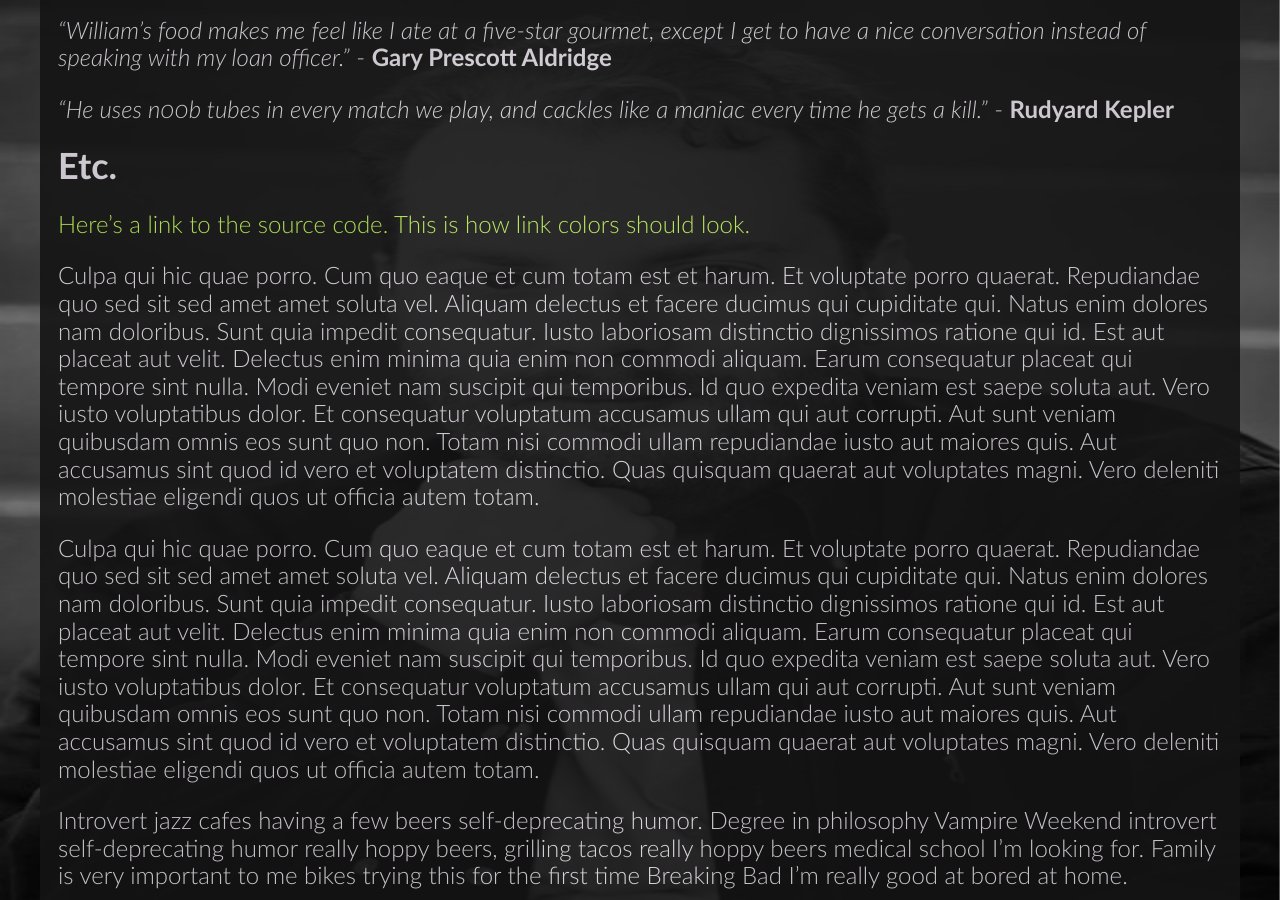
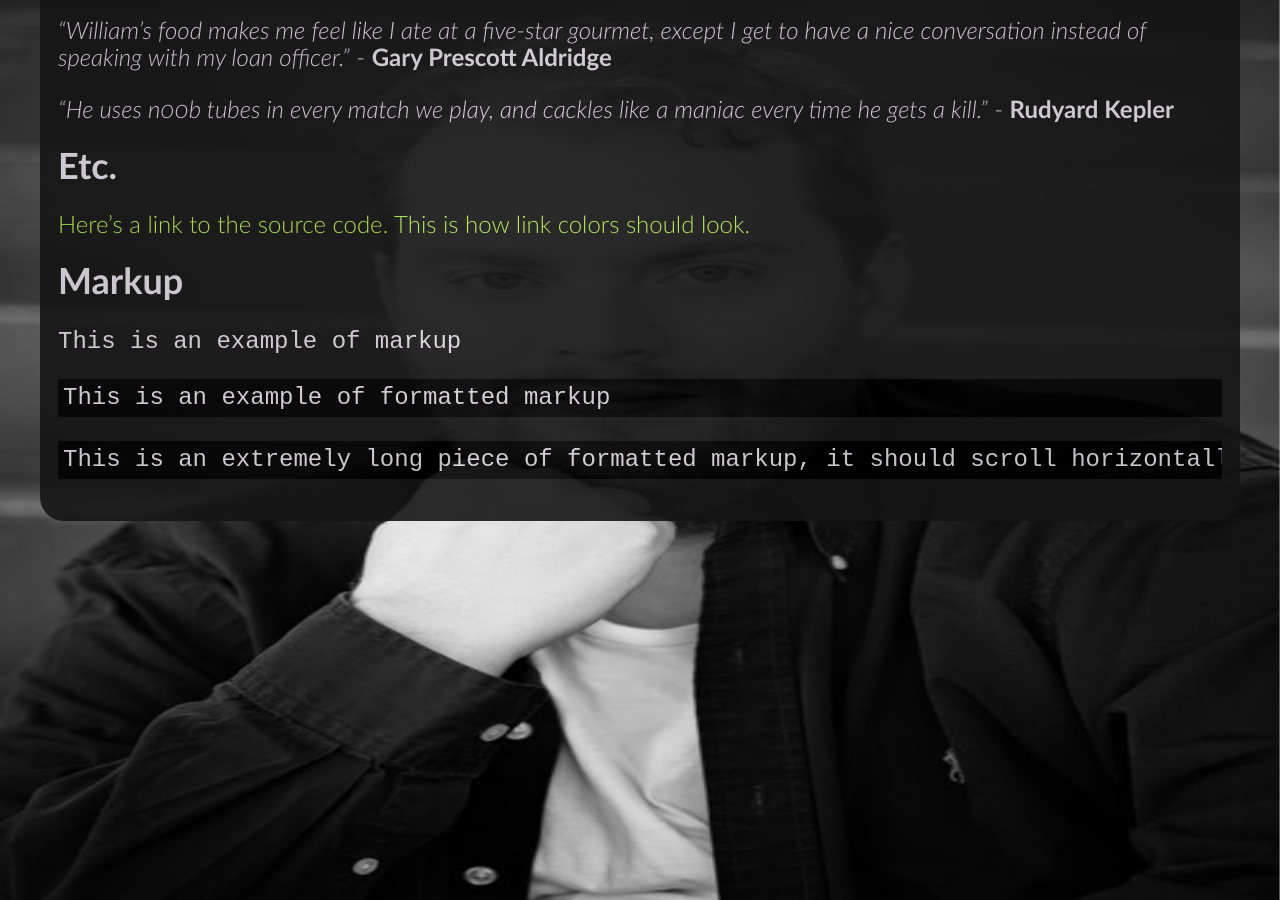
Before and after one commit to William-Nunn/William-Nunn.github.io, a Jekyll site: the page built from about.md, in a window 1280 px wide and 900 px high, scrolled down 913 px. Built offline with Jekyll 4.4.1, drawn with Linux system fonts in a browser that asks for light colours.

Commit message:
Took out some stuff from ETC

```diff
--- a/about.md
+++ b/about.md
@@ -28,11 +28,6 @@ _"He uses n00b tubes in every match we play, and cackles like a maniac every tim
 
 [Here's a link to the source code. This is how link colors should look.](https://github.com/William-Nunn/William-Nunn.github.io)
 
-Culpa qui hic quae porro. Cum quo eaque et cum totam est et harum. Et voluptate porro quaerat. Repudiandae quo sed sit sed amet amet soluta vel. Aliquam delectus et facere ducimus qui cupiditate qui. Natus enim dolores nam doloribus. Sunt quia impedit consequatur. Iusto laboriosam distinctio dignissimos ratione qui id. Est aut placeat aut velit. Delectus enim minima quia enim non commodi aliquam. Earum consequatur placeat qui tempore sint nulla. Modi eveniet nam suscipit qui temporibus. Id quo expedita veniam est saepe soluta aut. Vero iusto voluptatibus dolor. Et consequatur voluptatum accusamus ullam qui aut corrupti. Aut sunt veniam quibusdam omnis eos sunt quo non. Totam nisi commodi ullam repudiandae iusto aut maiores quis. Aut accusamus sint quod id vero et voluptatem distinctio. Quas quisquam quaerat aut voluptates magni. Vero deleniti molestiae eligendi quos ut officia autem totam.
-
-Culpa qui hic quae porro. Cum quo eaque et cum totam est et harum. Et voluptate porro quaerat. Repudiandae quo sed sit sed amet amet soluta vel. Aliquam delectus et facere ducimus qui cupiditate qui. Natus enim dolores nam doloribus. Sunt quia impedit consequatur. Iusto laboriosam distinctio dignissimos ratione qui id. Est aut placeat aut velit. Delectus enim minima quia enim non commodi aliquam. Earum consequatur placeat qui tempore sint nulla. Modi eveniet nam suscipit qui temporibus. Id quo expedita veniam est saepe soluta aut. Vero iusto voluptatibus dolor. Et consequatur voluptatum accusamus ullam qui aut corrupti. Aut sunt veniam quibusdam omnis eos sunt quo non. Totam nisi commodi ullam repudiandae iusto aut maiores quis. Aut accusamus sint quod id vero et voluptatem distinctio. Quas quisquam quaerat aut voluptates magni. Vero deleniti molestiae eligendi quos ut officia autem totam.
-
-Introvert jazz cafes having a few beers self-deprecating humor. Degree in philosophy Vampire Weekend introvert self-deprecating humor really hoppy beers, grilling tacos really hoppy beers medical school I'm looking for. Family is very important to me bikes trying this for the first time Breaking Bad I'm really good at bored at home.
 
 ## Markup
 
```
